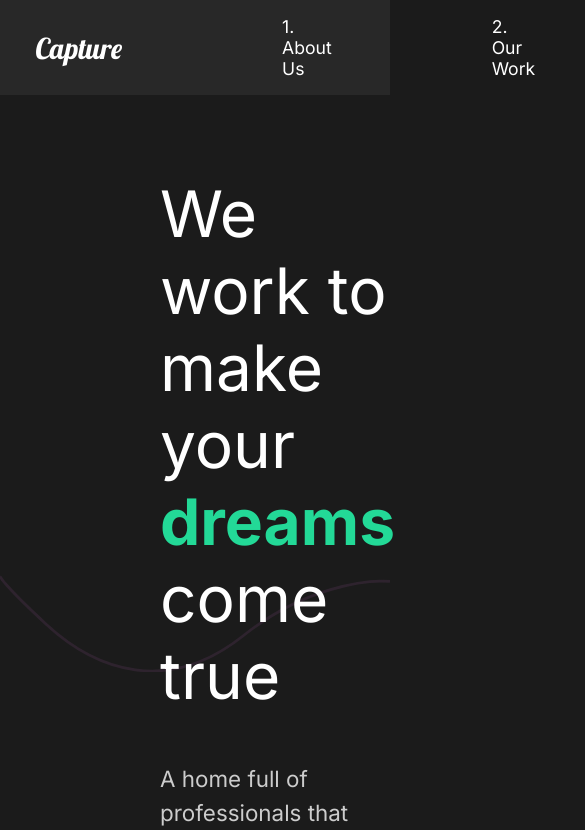
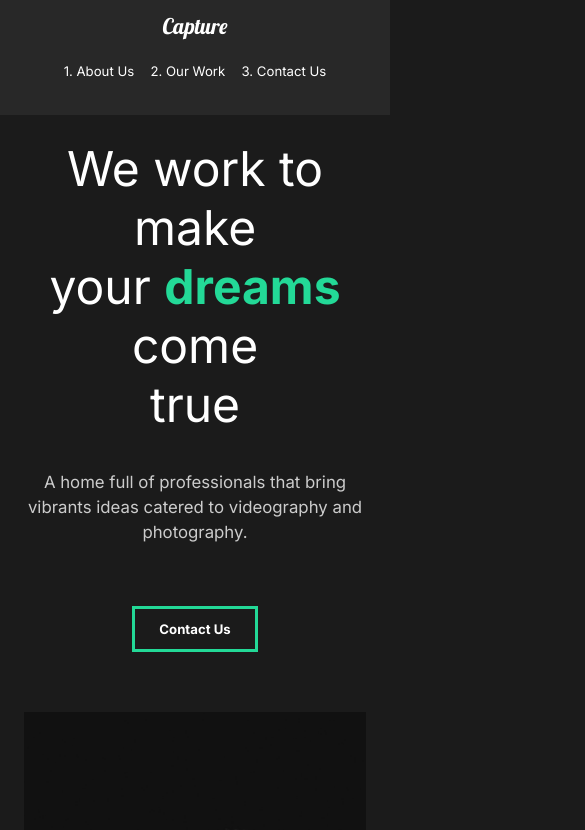
Before and after one commit to fidsta1990/capture-portfolio, a React (Create React App) app: page / in a window 390 px wide. Shown: the top 830 px of the page, 585 px wide, since content can reach past the window. Built offline with nearby package versions, Linux system fonts and the light colour scheme.

Commit message:
added media queries to create responsiveness to pages

```diff
--- a/src/components/Navbar.jsx
+++ b/src/components/Navbar.jsx
@@ -49,6 +49,10 @@ const Nav = styled.nav`
     padding: 1rem;
     margin: auto;
     width: 90vw;
+
+    @media (max-width: 1300px) {
+      flex-direction: column;
+    }
   }
 
   a {
@@ -58,6 +62,12 @@ const Nav = styled.nav`
   ul {
     list-style: none;
     display: flex;
+
+    @media (max-width: 1300px) {
+      padding: 2rem;
+      justify-content: space-around;
+      width: 100%;
+    }
   }
 
   #logo {
@@ -69,6 +79,10 @@ const Nav = styled.nav`
   li {
     padding-left: 10rem;
     position: relative;
+
+    @media (max-width: 1300px) {
+     padding-left:0;
+    }
   }
 `;
 
--- a/src/components/ServicesSection.jsx
+++ b/src/components/ServicesSection.jsx
@@ -75,11 +75,17 @@ const Services = styled(About)`
     width: 70%;
     padding: 2rem 0rem 4rem 0rem;
   }
+
+
 `;
 
 const Cards = styled.div`
   display: flex;
   flex-wrap: wrap;
+
+  @media (max-width:1300px) {
+justify-content:center;
+}
 `;
 
 const Card = styled.div`
--- a/src/components/global-style/GlobalStyle.jsx
+++ b/src/components/global-style/GlobalStyle.jsx
@@ -6,6 +6,13 @@ const GlobalStyle = createGlobalStyle`
   margin:0;
   padding: 0;
   box-sizing: border-box;
+}
+
+html{
+  @media(max-width: 1700px){
+   font-size:75%;
+  }
+
 }
 
 
--- a/src/pages/Contact.jsx
+++ b/src/pages/Contact.jsx
@@ -46,11 +46,20 @@ const ContactStyled = styled(motion.div)`
   padding: 5rem 10rem;
   color: #353535;
   min-height: 90vh;
+
+  @media (max-width: 1500px) {
+    padding: 2rem;
+    font-size: 1rem;
+  }
 `;
 
 const Title = styled.div`
   margin-bottom: 4rem;
   color: #000;
+
+  @media (max-width: 768px) {
+    margin-top: 5rem;
+  }
 `;
 
 const Hide = styled.div`
@@ -70,6 +79,11 @@ const Social = styled(motion.div)`
 
   h2 {
     margin: 2rem;
+
+    @media (max-width: 1500px) {
+      padding: 2rem;
+      font-size: 2rem;
+    }
   }
 `;
 
--- a/src/pages/MovieDetail.jsx
+++ b/src/pages/MovieDetail.jsx
@@ -19,7 +19,12 @@ const MovieDetail = () => {
   return (
     <>
       {movie && (
-        <motion.div exit="exit" variants={pageAnimation} initial="hidden" animate="show">
+        <motion.div
+          exit="exit"
+          variants={pageAnimation}
+          initial="hidden"
+          animate="show"
+        >
           <Details>
             <Headline>
               <h2>{movie.title}</h2>
@@ -59,6 +64,10 @@ const Headline = styled.div`
     width: 100%;
     height: 70vh;
     object-fit: cover;
+
+    @media (max-width: 1500px) {
+      margin-top: 2rem;
+    }
   }
 `;
 
@@ -68,6 +77,11 @@ const Awards = styled.div`
   margin: 5rem 10rem;
   align-items: center;
   justify-content: space-around;
+
+  @media (max-width: 1500px) {
+    display: block;
+    margin: 2rem;
+  }
 `;
 const AwardStyle = styled.div`
   padding: 5rem;
--- a/src/pages/OurWork.jsx
+++ b/src/pages/OurWork.jsx
@@ -77,6 +77,10 @@ const Work = styled(motion.div)`
   margin: auto;
   padding: 5rem 10rem;
 
+  @media (max-width: 1300px) {
+    padding: 2rem;
+    }
+
   h2 {
     padding: 1rem 0;
   }
--- a/src/styles.js
+++ b/src/styles.js
@@ -9,6 +9,11 @@ export const About = styled(motion.div)`
   padding: 5rem 10rem;
   color: #fff;
 
+  @media (max-width: 1300px) {
+    display: block;
+    padding: 2rem;
+    text-align: center;
+  }
 `;
 
 export const Description = styled.div`
@@ -18,6 +23,14 @@ export const Description = styled.div`
 
   h2 {
     font-weight: lighter;
+  }
+
+  @media (max-width: 1300px) {
+    padding: 0;
+
+    button {
+      margin: 2rem 0rem 5rem 0rem;
+    }
   }
 `;
 
```
